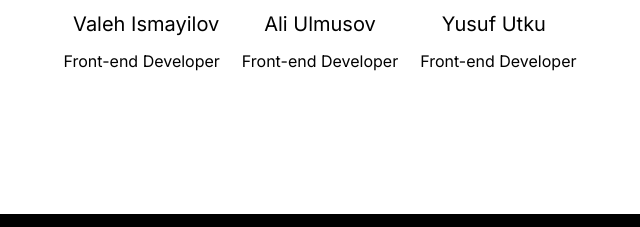
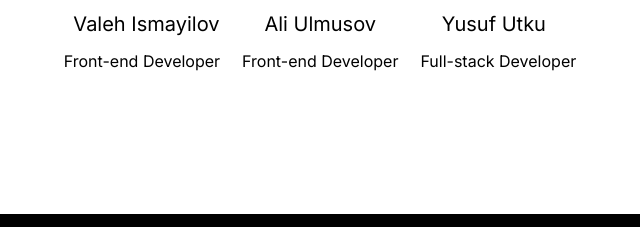
Before and after one commit to valeh-ismayilov/weblab, a plain HTML site: page index.html in a window 1280 px wide. Shown: the part 534-761 px from the top of the page, 320-960 px from the left. Drawn offline with nearby package versions, Linux system fonts and the light colour scheme; a script that the page names is missing.

Commit message:
Add files via upload

```diff
--- a/index.html
+++ b/index.html
@@ -111,7 +111,7 @@
                             Yusuf Utku
                         </p>
                         <p class="paragraph member-status">
-                            &nbsp; Front-end Developer
+                            &nbsp; Full-stack Developer
                         </p>
                     </td>
                 </tr>
```
